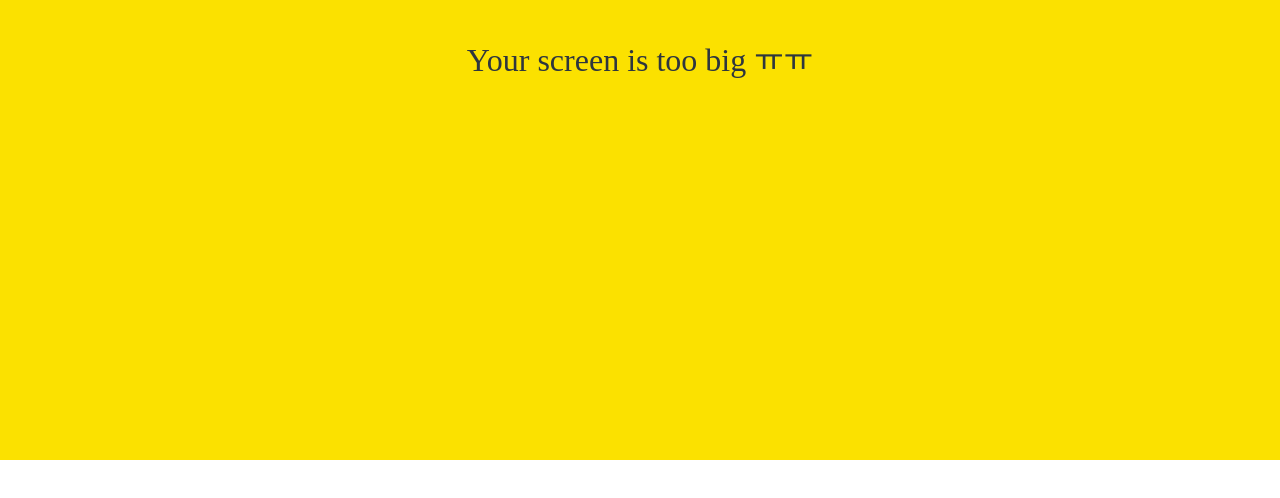
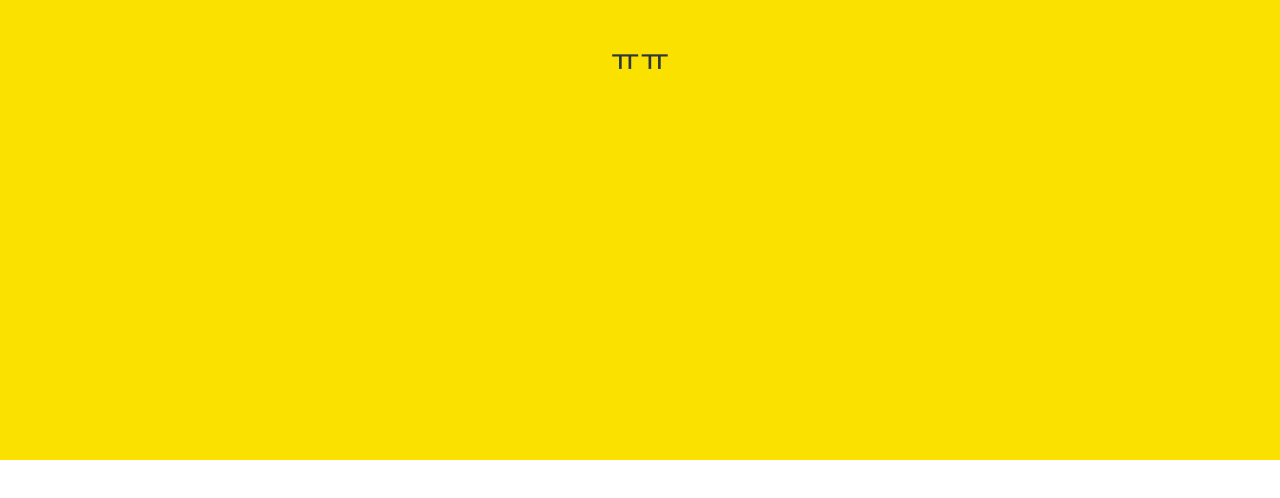
Before and after one commit to wofn/kokoa-clone-2022, a plain HTML site: page index.html in a window 1280 px wide. Shown: the part 340-838 px from the top of the page. Drawn offline with Linux system fonts and the light colour scheme.

Commit message:
Your screen is too bigㅠㅠ>ㅠㅠ

```diff
--- a/index.html
+++ b/index.html
@@ -35,7 +35,7 @@
     </form>
 
     <div id="no-mobile">
-      <spna>Your screen is too big ㅠㅠ</spna>
+      <spna> ㅠㅠ</spna>
     </div>
 
     <script
```
